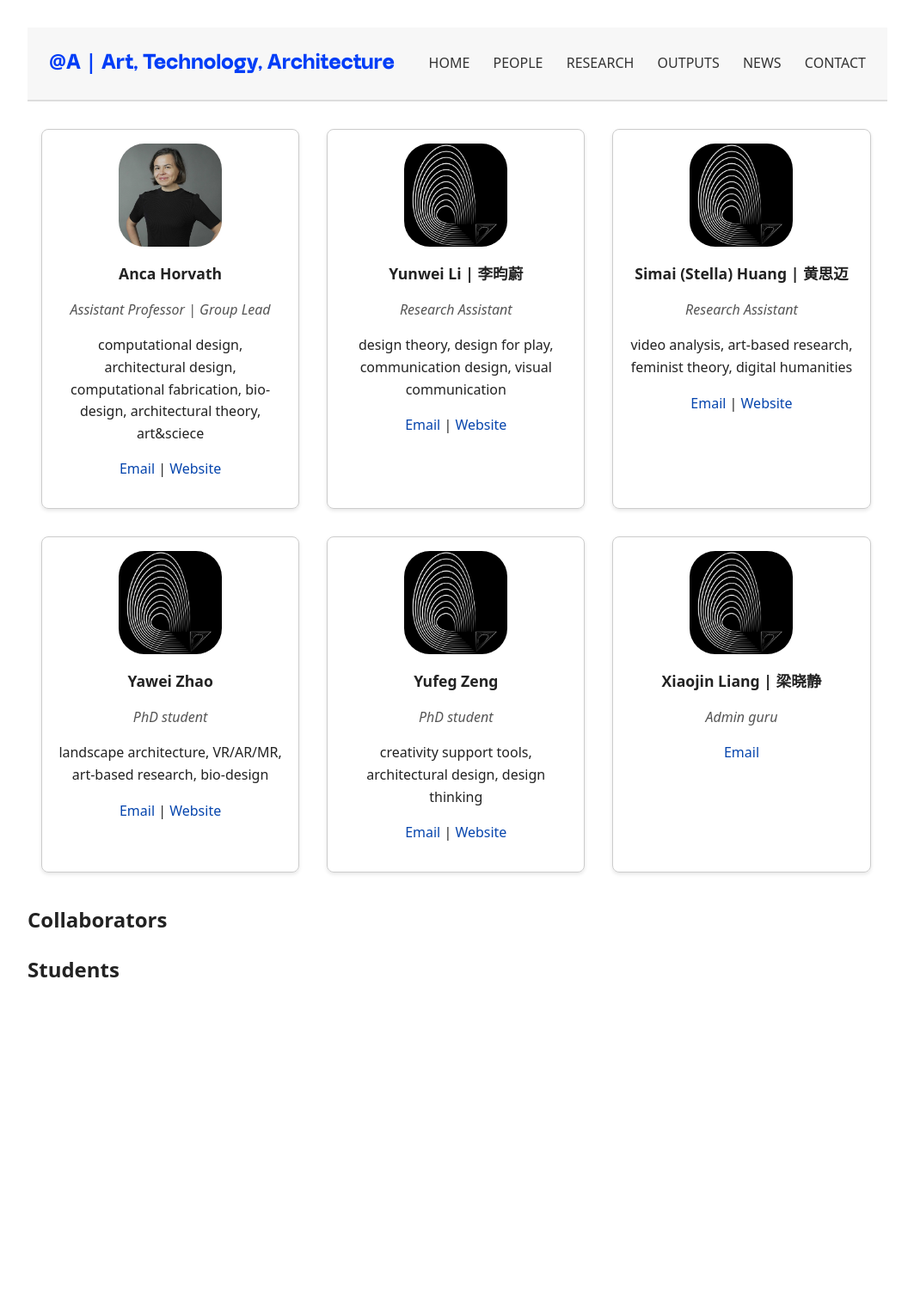
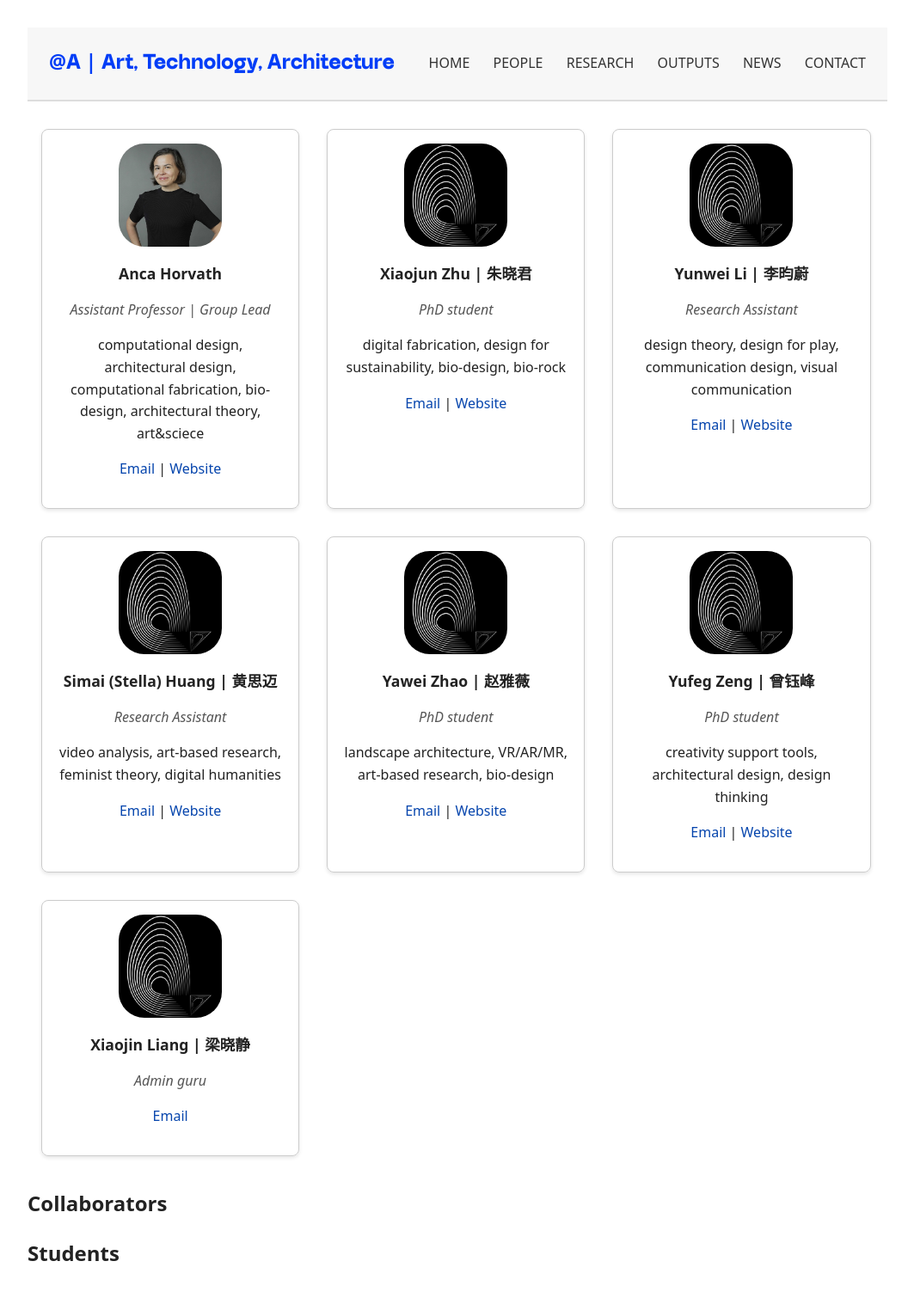
Before and after one commit to anqua/at-a, a Jekyll site: the page built from people.md, in a window 1280 px wide. Shown: the whole page at 86% size, without its empty margins (108-1171 px from the left). Built offline with Jekyll 4.4.1, drawn with Linux system fonts in a browser that asks for light colours; some web fonts are replaced; before the commit the page ends 1179 px from its top, so only the background shows below that.

Commit message:
Update people.yml

```diff
--- a/_data/people.yml
+++ b/_data/people.yml
@@ -5,33 +5,40 @@
   website: https://ancah.myportfolio.com/
   research: "computational design, architectural design, computational fabrication, bio-design, architectural theory, art&sciece"
 
+- name: Xiaojun Zhu | 朱晓君
+  role: PhD student
+  photo: /at-a/assets/images/Logo_AtA.png
+  email: xzhu895@connect.hkust-gz.edu.cn
+  website: https://anqua.github.io/at-a/
+  research: "digital fabrication, design for sustainability, bio-design, bio-rock"
+
 - name: Yunwei Li | 李昀蔚
   role: Research Assistant
   photo: /at-a/assets/images/Logo_AtA.png
   email: yunweili@hkust-gz.edu.cn
-  website: https://janedoe.example.com
+  website: https://anqua.github.io/at-a/
   research: "design theory, design for play, communication design, visual communication"
 
 - name: Simai (Stella) Huang | 黄思迈
   role: Research Assistant
   photo: /at-a/assets/images/Logo_AtA.png
   email: stellasimaih@hkust-gz.edu.cn
-  website: https://janedoe.example.com
+  website: https://anqua.github.io/at-a/
   research: "video analysis, art-based research, feminist theory, digital humanities"
 
-- name: Yawei Zhao
+- name: Yawei Zhao | 赵雅薇
   role: PhD student
   photo: /at-a/assets/images/Logo_AtA.png
   email: yzhao099@connect.hkust-gz.edu.cn
-  website: https://janedoe.example.com
+  website: https://anqua.github.io/at-a/
   research: "landscape architecture, VR/AR/MR, art-based research, bio-design"
 
 
-- name: Yufeg Zeng
+- name: Yufeg Zeng | 曾钰峰
   role: PhD student
   photo: /at-a/assets/images/Logo_AtA.png
   email: yzeng683@connect.hkust-gz.edu.cn
-  website: https://janedoe.example.com
+  website: https://anqua.github.io/at-a/
   research: "creativity support tools, architectural design, design thinking"
 
 - name: Xiaojin Liang | 梁晓静
```
